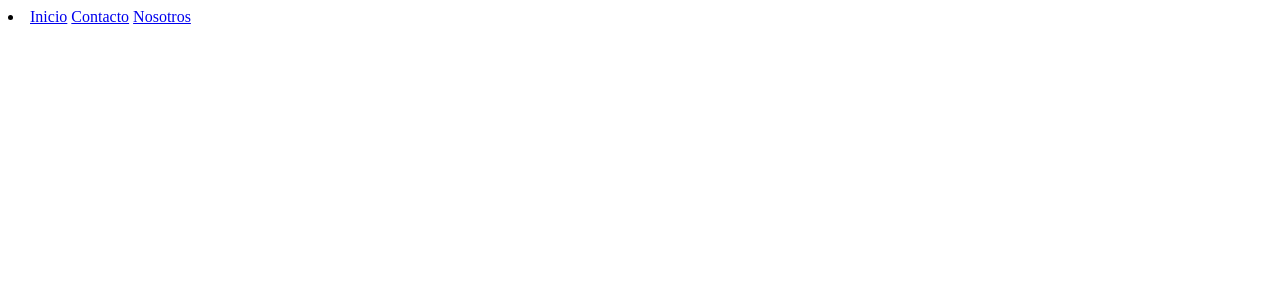
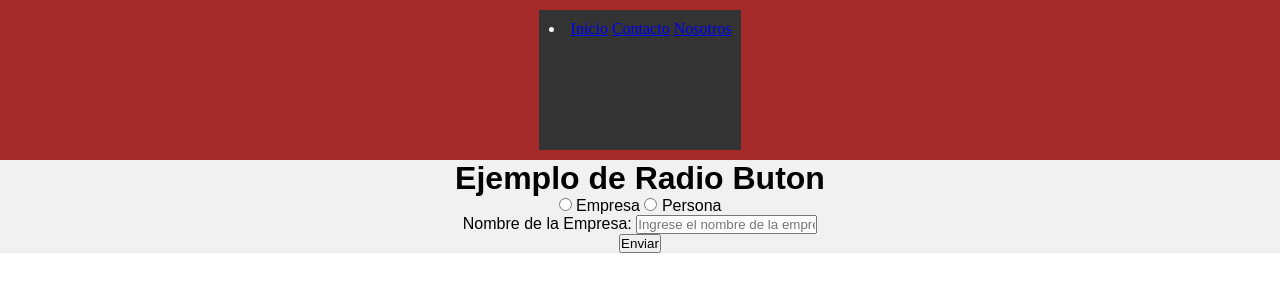
Before and after one commit to omairavilla/CarpetaRepaso, a plain HTML site: page contactenos.html in a window 1280 px wide. Drawn offline with Linux system fonts and the light colour scheme.

Commit message:
Actualizacion Pagina Contactenos del repos de repaso del profe clase 14-07-2024

```diff
--- a/contactenos.html
+++ b/contactenos.html
@@ -1,10 +1,13 @@
 <!DOCTYPE html>
 <html lang="es">
+
 <head>
+    <link rel="stylesheet" href="estilos.css">
     <meta charset="UTF-8">
     <meta name="viewport" content="width=device-width, initial-scale=1.0">
     <title>Document</title>
 </head>
+
 <body>
     <header>
         <nav>
@@ -16,10 +19,27 @@
         </nav>
     </header>
     <main>
+        <h1>Ejemplo de Radio Buton</h1>
         <form>
+            <label>
+                <input type="radio" name="tipo" value="empresa" onclick="mostrarCampo('empresa')" required> Empresa
+            </label>
+            <label>
+                <input type="radio" name="tipo" value="persona" onclick="mostrarCampo('persona')" required> Persona
+            </label>
+            <div id="campoEmpresa" class="hidden">
+                <label for="nombreEmpresa">Nombre de la Empresa:</label>
+                <input type="text" id="nombreEmpresa" name="nombreEmpresa"
+                    placeholder="Ingrese el nombre de la empresa">
+            </div>
+            <button type="submit">Enviar</button>
+        </form>
+    </main>
 
-        </form>
 
-    </main>
+
+
+    <script src="programa.js"></script>
 </body>
+
 </html>
```
